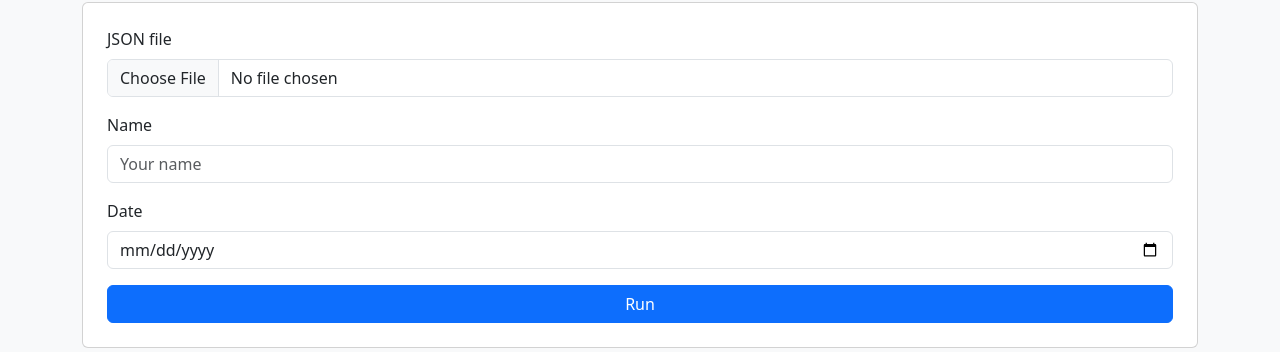
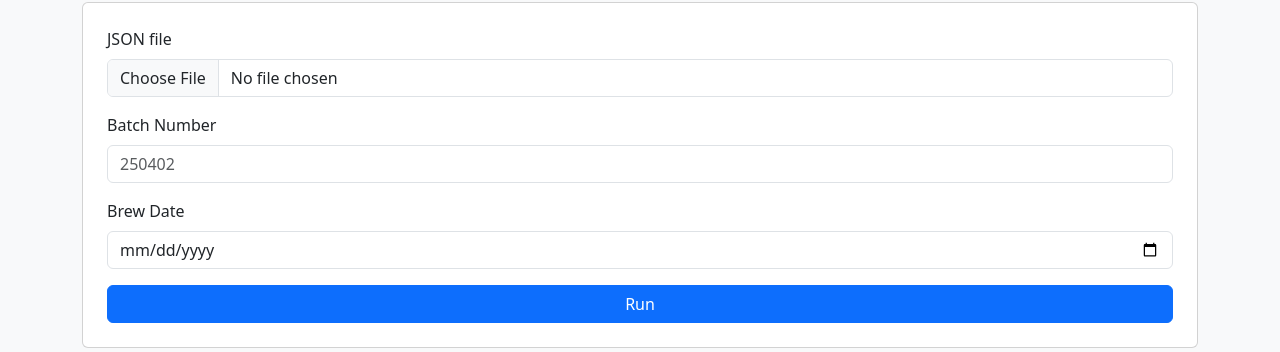
Before and after one commit to leschwe1/BrewsheetConverter, a Flask app: page / in a window 1280 px wide. Shown: the part 118-470 px from the top of the page. Run offline with Flask 3, Linux system fonts and the light colour scheme.

Commit message:
- added batchno and brewdate to input vars by user - changed output of converter function to feedback to app.py - changed metadata input fields to match vars in converter - adapted converter call in app.py

```diff
--- a/app.py
+++ b/app.py
@@ -49,8 +49,8 @@ def convert_route():
     # get metadata from form fields
     #.get(key, default) safely fetches values; returns '' if missing.
     # create a dict to pass to converter
-    name = request.form.get('name', '')
-    date = request.form.get('date', '')
+    batchno = request.form.get('name', '')
+    brewdate = request.form.get('date', '')
     metadata = {"name": name, "date": date}
 
     # Save uploaded JSON to a temporary file (converter expects filename)
@@ -64,7 +64,8 @@ def convert_route():
     try:
         # CALL YOUR converter here - adapt to your converter's API
         # Example: convert(input_path, output_path, metadata_dict)
-        convert(in_path, out_path, metadata)
+        converter(batchno, brewdate,in_path, out_path)
+
 
         # read the generated xlsx into memory (so we can remove temp files right away)
         with open(out_path, 'rb') as f:
@@ -95,7 +96,7 @@ def convert_route():
 
     #return xlsx as download file
     return send_file(
-        io.BytesIO(xlsx_data), #wrap inio bytes
+        io.BytesIO(xlsx_data), #wrap into bytes
         as_attachment=True, #file is force-downloaded (not shown in browser)
         download_name=download_name, #MIME type for xlsx
         mimetype='application/vnd.openxmlformats-officedocument.spreadsheetml.sheet'
--- a/converter.py
+++ b/converter.py
@@ -3,12 +3,13 @@ brewfather_recipe = 'Schwarzbier.json'
 excel_layout = 'brewsheet_empty.xlsx'
 
 import json
+import io
 import csv
 from openpyxl import load_workbook
 
-def converter(brewfather_recipe, excel_layout = 'brewsheet_empty.xlsx'):
+def converter(batchno, brewdate,in_path, out_path, excel_layout = 'brewsheet_empty.xlsx'):
     #change this file / filepath to the Brewfather json output
-    with open(brewfather_recipe, 'r') as file:
+    with open(in_path, 'r') as file:
         data = json.load(file)
 
     #############################helper functions for conversions
@@ -148,7 +149,7 @@ def converter(brewfather_recipe, excel_layout = 'brewsheet_empty.xlsx'):
     #############################brewsheet
     df = [
         [None,None,None,None,None,None,None,None,None,None,None,None,None], #ok
-        [beerName ,None,None,None,"[BatchNo]",None,None,None,"[Date]",None,None,None,"Brewer:" ,None,None], #ok
+        [beerName ,None,None,None,batchno,None,None,None,brewdate,None,None,None,"Brewer:" ,None,None], #ok
         [style,None,og,"°P",abv,"%",fg,"°P",color,"EBC",ibu,"IBU",None,None,None], #ok
         ["ZUTATEN",None,"Prod","No",None,None,None,"alpha","Prod","No",None,None,None,"Prod","No"], #ok
         [globals().get('malt1', None), None, None, None,None, globals().get('hop1', None), None, globals().get('hopAlpha1', None), None, None, None, globals().get('yeast1', None), None],
@@ -204,7 +205,7 @@ def converter(brewfather_recipe, excel_layout = 'brewsheet_empty.xlsx'):
     #############################ferm sheet
     df2 = [
         [None,None,None,None,None,None,None,None,None,None,None,None,None], #ok
-        [beerName ,None,None,None,"[BatchNo]",None,None,None,"[Date]",None,None,None,None ,None,None], #ok
+        [beerName ,None,None,None,batchno,None,None,None,brewdate,None,None,None,None ,None,None], #ok
         [style,None,og,"°P",abv,"%",fg,"°P",color,"EBC",ibu,"IBU",None,None,None], #ok
         ["FERMENTATION",None,"ist","min","soll","max","Schritt","Beding." ,None,"Temp","Druck","ABFÜLLUNG",None,"Resp:" ,None,None],
         ["Hefemenge",None,None,None,fermYeastAmount,None,1,globals().get('fermStepName1',None),None,globals().get('fermStepTemp1',None),globals().get('fermStepPressure1',None),"Kegs 20l",None,None,None,None],
@@ -294,4 +295,14 @@ def converter(brewfather_recipe, excel_layout = 'brewsheet_empty.xlsx'):
             ws2.cell(row=start_row, column=col_num, value=value)
         start_row += 1  # Move to the next row
 
+    output = io.BytesIO()
+    wb.save(output)
+    output.seek(0)
+
+    # Return buffer so Flask can serve it
+    return output, f"{beerName}_brewsheet.xlsx"
+
+
+    """
     wb.save(f'{beerName}_brewsheet.xlsx')
+    """
--- a/templates/index.html
+++ b/templates/index.html
@@ -43,12 +43,12 @@
             name="..."                  the key flask uses for these values
             -->
             <div class="mb-3">
-                <label for="name" class="form-label">Name</label>
-                <input class="form-control" type="text" id="name" name="name" placeholder="Your name">
+                <label for="name" class="form-label">Batch Number</label>
+                <input class="form-control" type="text" id="name" name="name" placeholder="250402">
             </div>
 
             <div class="mb-3">
-                <label for="date" class="form-label">Date</label>
+                <label for="date" class="form-label">Brew Date</label>
                 <input class="form-control" type="date" id="date" name="date">
             </div>
             <!-- SUBMIT BUTTON
```
